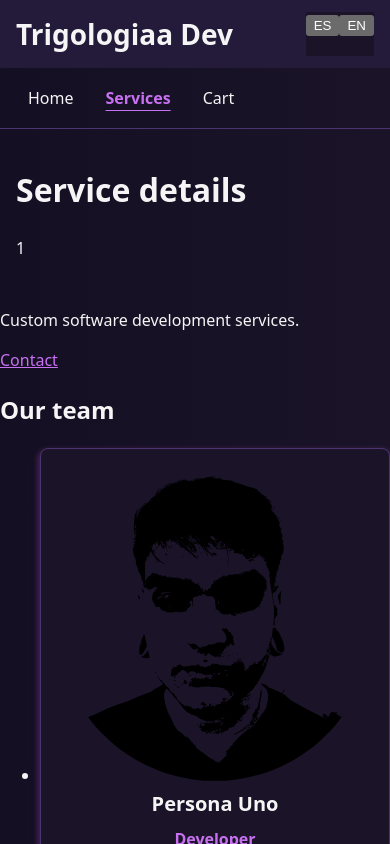
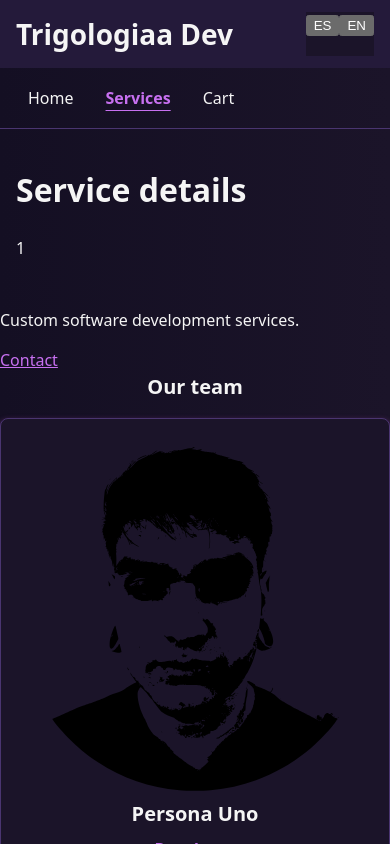
Before and after one commit to trigologiaa/frontend, a React (Vite) app: page /servicio/1 in a window 390 px wide. Shown: the top 844 px of the page. Built offline with nearby package versions, Linux system fonts and the light colour scheme.

Commit message:
style(team): lay the team out in responsive grid

```diff
--- a/src/features/team/components/TeamList.jsx
+++ b/src/features/team/components/TeamList.jsx
@@ -1,8 +1,9 @@
 import { TeamCard } from "./TeamCard";
+import styles from "./TeamList.module.css";
 
 export function TeamList({ people }) {
 	return (
-		<ul>
+		<ul className={styles.list}>
 			{people.map((person) => (
 				<li key={person.id}>
 					<TeamCard
--- /dev/null
+++ b/src/features/team/components/TeamList.module.css
@@ -0,0 +1,8 @@
+.list {
+	display: grid;
+	grid-template-columns: repeat(auto-fit, minmax(14rem, 1fr));
+	gap: var(--space-4);
+	margin: 0;
+	padding: 0;
+	list-style: none;
+}
--- a/src/features/team/components/TeamSection.jsx
+++ b/src/features/team/components/TeamSection.jsx
@@ -1,6 +1,7 @@
 import { useTranslation } from "react-i18next";
 import { team } from "../team";
 import { TeamList } from "./TeamList";
+import styles from "./TeamSection.module.css";
 
 export function TeamSection() {
 	const { t } = useTranslation();
@@ -10,8 +11,10 @@ export function TeamSection() {
 		bio: t(member.bioKey),
 	}));
 	return (
-		<section aria-labelledby="team-title">
-			<h2 id="team-title">{t("footer.team.title")}</h2>
+		<section aria-labelledby="team-title" className={styles.section}>
+			<h2 id="team-title" className={styles.title}>
+				{t("footer.team.title")}
+			</h2>
 			<TeamList people={people} />
 		</section>
 	);
--- /dev/null
+++ b/src/features/team/components/TeamSection.module.css
@@ -0,0 +1,11 @@
+.section {
+	display: flex;
+	flex-direction: column;
+	gap: var(--space-4);
+}
+
+.title {
+	margin: 0;
+	font-size: var(--font-size-lg);
+	text-align: center;
+}
```
Also changed, not shown: 1 other file (tests, documents, lock files or other folders).
